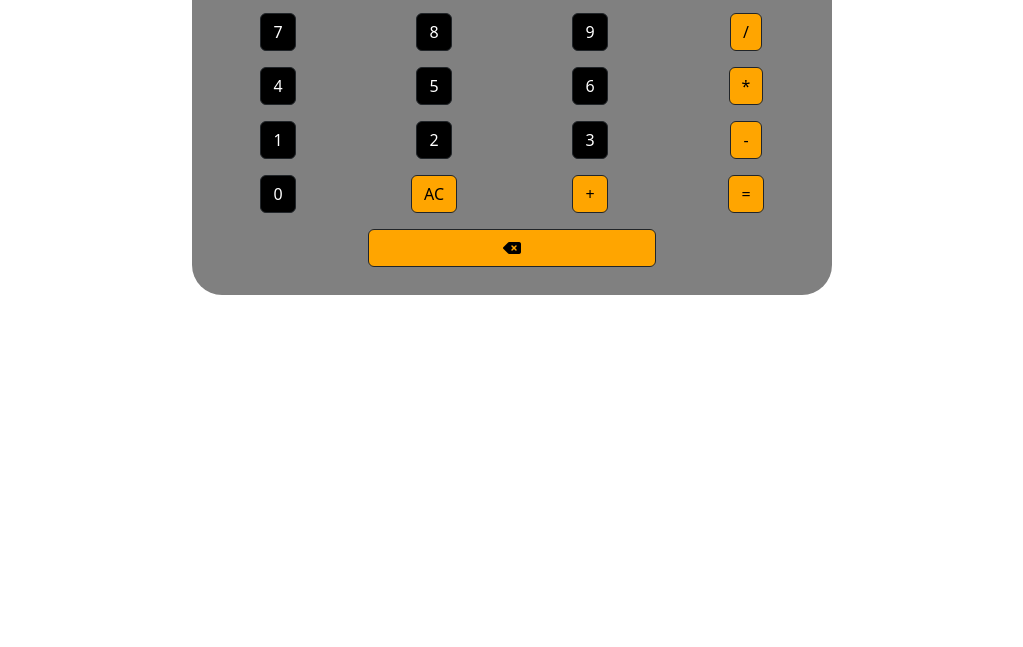
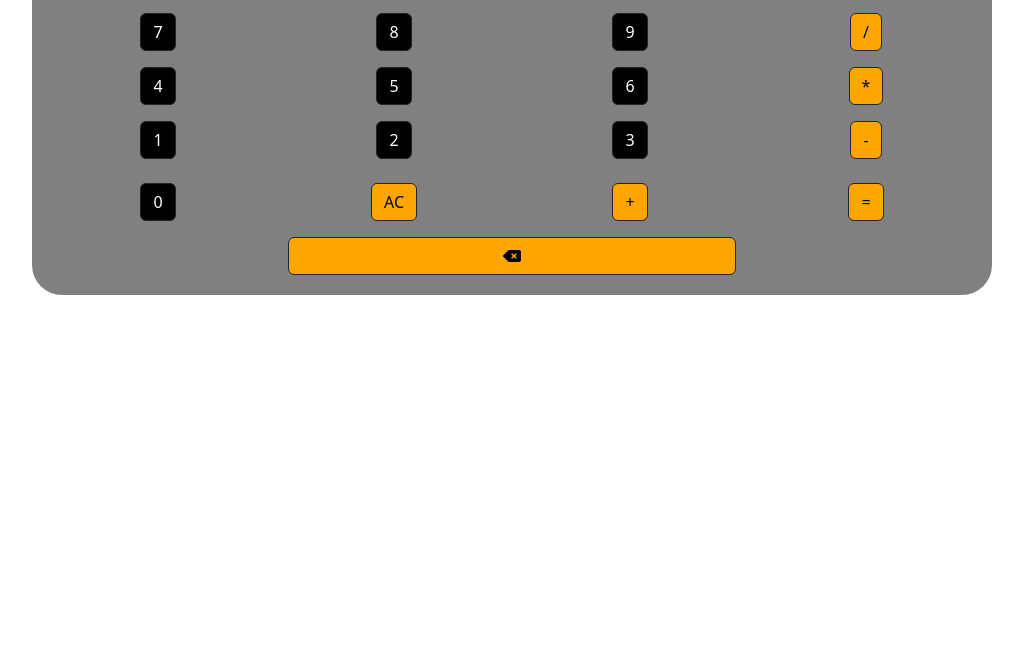
Before and after one commit to Megha183/calculator, a plain HTML site: page index.html in a window 1280 px wide. Shown: the part 153-800 px from the top of the page, without its empty margins (128-1151 px from the left). Drawn offline with nearby package versions, Linux system fonts and the light colour scheme.

Commit message:
initial commit

```diff
--- a/calc.css
+++ b/calc.css
@@ -3,7 +3,7 @@
         margin-left: 0px;
     }
     .row{
-        padding: 0px;
+        padding: 2px;
         margin: 0px;
     }
     .col-3{
@@ -13,8 +13,10 @@
     .btn{
         font-size: xx-small;
         padding: 10% 20%;
+
     }
     h1{
         font-size: smaller;
     }
+
 }
--- a/index.html
+++ b/index.html
@@ -39,13 +39,14 @@
             background-color: rgb(134, 129, 129);
         }
 
+
     </style>
 
 
 </head>
 
 <body>
-    <div class=" border-dark w-50 mt-5 container p-2"
+    <div class=" border-dark w-75 mt-5 container p-2"
         style="background-color:gray ; border-radius: 30px; height: 400px;">
 
         <div class=" ">
@@ -106,19 +107,19 @@
             </div>
         </div>
 
-        <div class="row m-0 pt-3 text-center"style="width:100% ;">
+        <div class="row m-0 pt-4 text-center">
             <div class="col-3">
                 <button class="number btn btn-outline-dark ">0</button>
 
             </div>
             <div class="col-3">
-                <button class="operators btn btn-outline-dark  ">AC</button>
+                <button class="operators btn btn-outline-dark  " >AC</button>
             </div>
             <div class="col-3">
-                <button class="operators btn btn-outline-dark  ">+</button>
+                <button class="operators btn btn-outline-dark">+</button>
             </div>
             <div class="col-3">
-                <button class="operators btn btn-outline-dark  ">=</button>
+                <button class="operators btn btn-outline-dark ">=</button>
             </div>
         </div>
 
```
